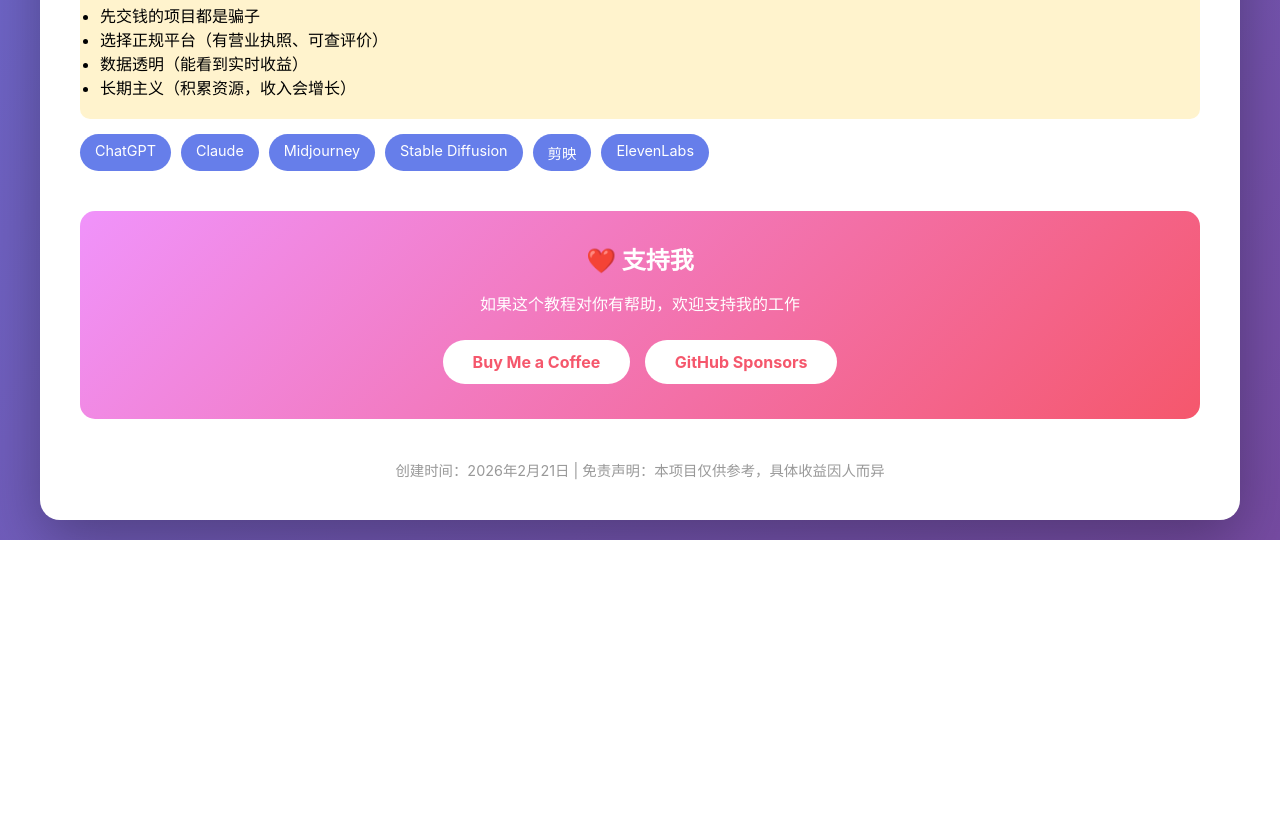
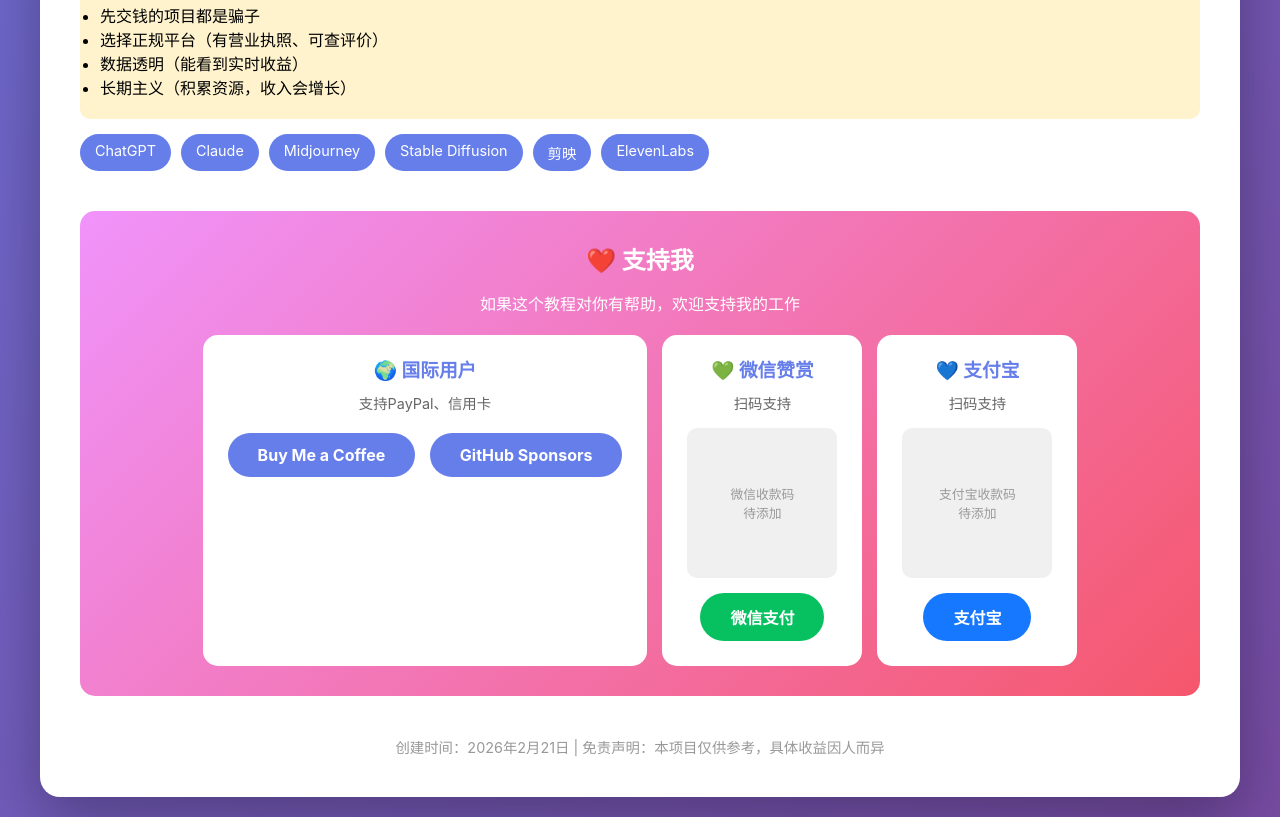
Before and after one commit to hushihong/ai-money-guide, a website: page index.html in a window 1280 px wide. Shown: the part 1844-2661 px from the top of the page. Before the commit the page ends 2384 px from the top, so only its background shows below. Drawn offline with Linux system fonts and the light colour scheme.

Commit message:
Add multiple payment options (international + domestic)

```diff
--- a/index.html
+++ b/index.html
@@ -24,11 +24,22 @@
         .tips-title { font-weight: bold; color: #856404; margin-bottom: 10px; }
         .tools { display: flex; flex-wrap: wrap; gap: 10px; margin-top: 15px; }
         .tool { background: #667eea; color: white; padding: 8px 15px; border-radius: 20px; font-size: 0.9em; }
+
+        /* 赞助部分样式 */
         .sponsor { text-align: center; margin-top: 40px; padding: 30px; background: linear-gradient(135deg, #f093fb 0%, #f5576c 100%); border-radius: 15px; color: white; }
         .sponsor h2 { margin-bottom: 15px; }
         .sponsor p { margin-bottom: 20px; }
-        .btn { display: inline-block; background: white; color: #f5576c; padding: 12px 30px; border-radius: 25px; text-decoration: none; font-weight: bold; transition: transform 0.3s; margin: 5px; }
+        .sponsor-options { display: flex; flex-wrap: wrap; justify-content: center; gap: 15px; margin-top: 20px; }
+        .sponsor-option { background: white; color: #333; padding: 20px; border-radius: 15px; text-align: center; min-width: 200px; }
+        .sponsor-option h3 { margin-bottom: 10px; color: #667eea; }
+        .sponsor-option p { color: #666; font-size: 0.9em; margin-bottom: 15px; }
+        .btn { display: inline-block; background: #667eea; color: white; padding: 12px 30px; border-radius: 25px; text-decoration: none; font-weight: bold; transition: transform 0.3s; margin: 5px; }
         .btn:hover { transform: scale(1.05); }
+        .btn-wechat { background: #07C160; }
+        .btn-alipay { background: #1677FF; }
+        .qr-code { width: 150px; height: 150px; margin: 10px auto; border-radius: 10px; }
+        .qr-placeholder { width: 150px; height: 150px; margin: 10px auto; border-radius: 10px; background: #f0f0f0; display: flex; align-items: center; justify-content: center; color: #999; font-size: 0.8em; }
+
         footer { text-align: center; margin-top: 40px; color: #999; font-size: 0.9em; }
     </style>
 </head>
@@ -119,8 +130,32 @@
         <div class="sponsor">
             <h2>❤️ 支持我</h2>
             <p>如果这个教程对你有帮助，欢迎支持我的工作</p>
-            <a href="https://www.buymeacoffee.com/hushihong" class="btn">Buy Me a Coffee</a>
-            <a href="https://github.com/sponsors/hushihong" class="btn">GitHub Sponsors</a>
+
+            <div class="sponsor-options">
+                <!-- 国外用户 -->
+                <div class="sponsor-option">
+                    <h3>🌍 国际用户</h3>
+                    <p>支持PayPal、信用卡</p>
+                    <a href="https://www.buymeacoffee.com/hushihong" class="btn" target="_blank">Buy Me a Coffee</a>
+                    <a href="https://github.com/sponsors/hushihong" class="btn" target="_blank">GitHub Sponsors</a>
+                </div>
+
+                <!-- 国内用户 - 微信 -->
+                <div class="sponsor-option">
+                    <h3>💚 微信赞赏</h3>
+                    <p>扫码支持</p>
+                    <div class="qr-placeholder">微信收款码<br>待添加</div>
+                    <a href="#" class="btn btn-wechat">微信支付</a>
+                </div>
+
+                <!-- 国内用户 - 支付宝 -->
+                <div class="sponsor-option">
+                    <h3>💙 支付宝</h3>
+                    <p>扫码支持</p>
+                    <div class="qr-placeholder">支付宝收款码<br>待添加</div>
+                    <a href="#" class="btn btn-alipay">支付宝</a>
+                </div>
+            </div>
         </div>
 
         <footer>
```
